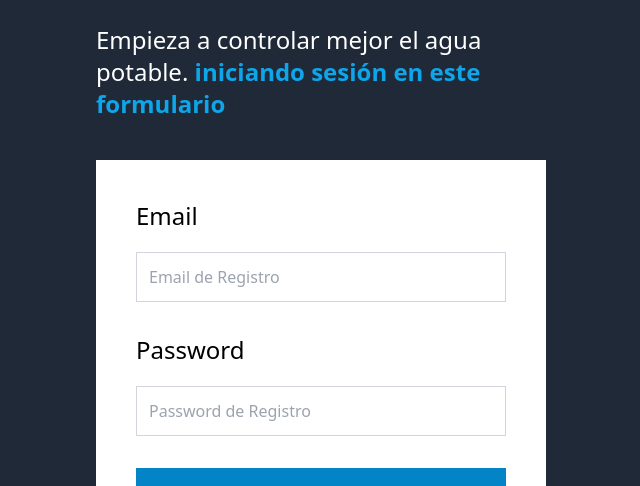
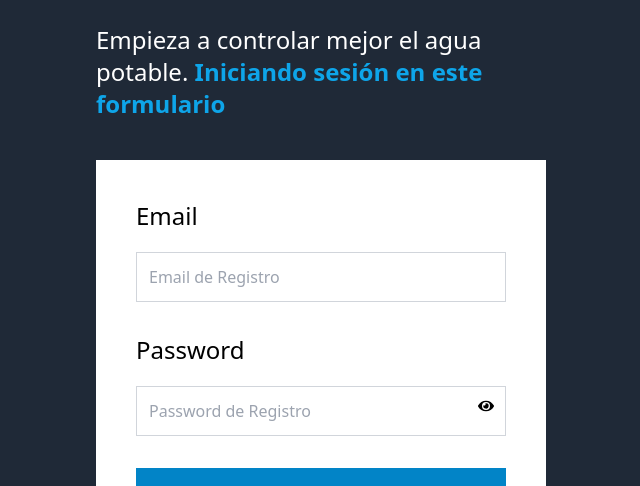
Before and after one commit to DeveloperManuel24/SistemaAlertasFrontEnd, a React (Vite) app: page /auth/login in a window 1280 px wide. Shown: the part 418-904 px from the top of the page, without its empty margins (319-959 px from the left). Built offline with nearby package versions, Linux system fonts and the light colour scheme; no server answers.

Commit message:
terminado2

```diff
--- a/src/views/sistema/Alertas.jsx
+++ b/src/views/sistema/Alertas.jsx
@@ -62,11 +62,18 @@ const PantallaAlertas = () => {
   const downloadPDF = () => {
     const doc = new jsPDF();
 
-    // Encabezado
-    doc.text('Reporte de Alertas', 14, 16);
+    // Encabezado centrado con estilo
+    doc.setFontSize(18);
+    doc.text('Reporte de Alertas', doc.internal.pageSize.getWidth() / 2, 16, null, null, 'center');
 
-    // Generar la tabla automáticamente
+    // Espacio antes de la tabla
+    doc.setFontSize(12);
+    doc.text('Generado el ' + new Date().toLocaleString('es-ES'), 14, 25);
+
+    // Generar la tabla con un estilo mejorado
     doc.autoTable({
+      startY: 30, // Esto asegura que la tabla comience un poco más abajo del título
+      headStyles: { fillColor: [22, 160, 133] }, // Cambiar color del encabezado de la tabla
       head: [['NO', 'Nombre de Alerta', 'Id del sensor', 'Fecha', 'Nivel', 'Descripción']],
       body: rows.map((row) => [
         row.index + 1,
@@ -76,6 +83,7 @@ const PantallaAlertas = () => {
         row.original.level,
         row.original.description,
       ]),
+      styles: { cellPadding: 3, fontSize: 10 }, // Ajustar el padding y tamaño de la fuente
     });
 
     doc.save('reporte-alertas.pdf');
--- a/src/views/usuarios/Login.jsx
+++ b/src/views/usuarios/Login.jsx
@@ -1,11 +1,15 @@
+import { useState } from "react";  // Necesitamos usar useState para controlar la visibilidad de la contraseña
 import { useForm } from "react-hook-form";
 import { Link, useNavigate } from "react-router-dom";
 import { useMutation } from "@tanstack/react-query";
 import ErrorMessage from "../../components/ErrorMessage";
 import { authenticateUser } from "../../../api/AuthAPI";
+import { FaEye, FaEyeSlash } from "react-icons/fa";  // Importamos los iconos de ojo
 import Swal from "sweetalert2";
 
 export default function Login() {
+
+  const [showPassword, setShowPassword] = useState(false);  // Estado para controlar si la contraseña es visible o no
 
   const initialValues = {
     email: '',
@@ -40,7 +44,6 @@ export default function Login() {
     }
   });
 
-
   const handleLogin = (formData) => {
     // Ajustar el formData para que coincida con lo que espera el backend
     const payload = {
@@ -55,7 +58,7 @@ export default function Login() {
       <h1 className="text-5xl font-black text-white">Iniciar Sesión</h1>
       <p className="text-2xl font-light text-white mt-5">
         Empieza a controlar mejor el agua potable. {''}
-        <span className="text-sky-500 font-bold">iniciando sesión en este formulario</span>
+        <span className="text-sky-500 font-bold">Iniciando sesión en este formulario</span>
       </p>
 
       <form
@@ -85,14 +88,22 @@ export default function Login() {
 
         <div className="flex flex-col gap-5">
           <label className="font-normal text-2xl">Password</label>
+          <div className="relative w-full">
             <input
-            type="password"
+              type={showPassword ? "text" : "password"}  // Cambiar el tipo de input según el estado
               placeholder="Password de Registro"
               className="w-full p-3 border-gray-300 border"
               {...register("password", {
                 required: "El Password es obligatorio",
               })}
             />
+            <span
+              className="absolute right-3 top-3 cursor-pointer"
+              onClick={() => setShowPassword(!showPassword)}  // Alternar el estado
+            >
+              {showPassword ? <FaEyeSlash /> : <FaEye />}  {/* Cambiar el ícono */}
+            </span>
+          </div>
           {errors.password && (
             <ErrorMessage>{errors.password.message}</ErrorMessage>
           )}
```
Lines whose indentation alone changed are shown as unchanged.
